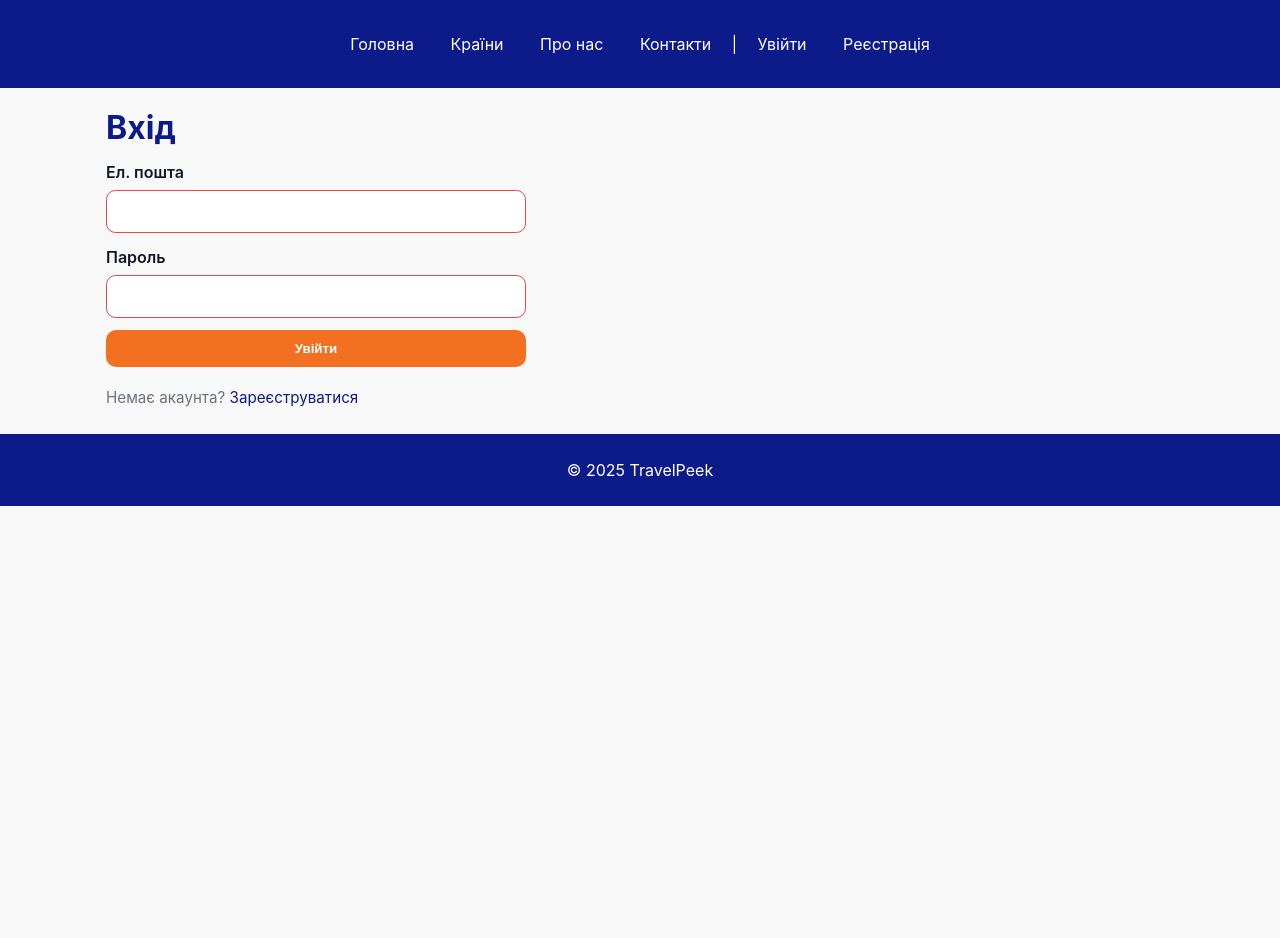
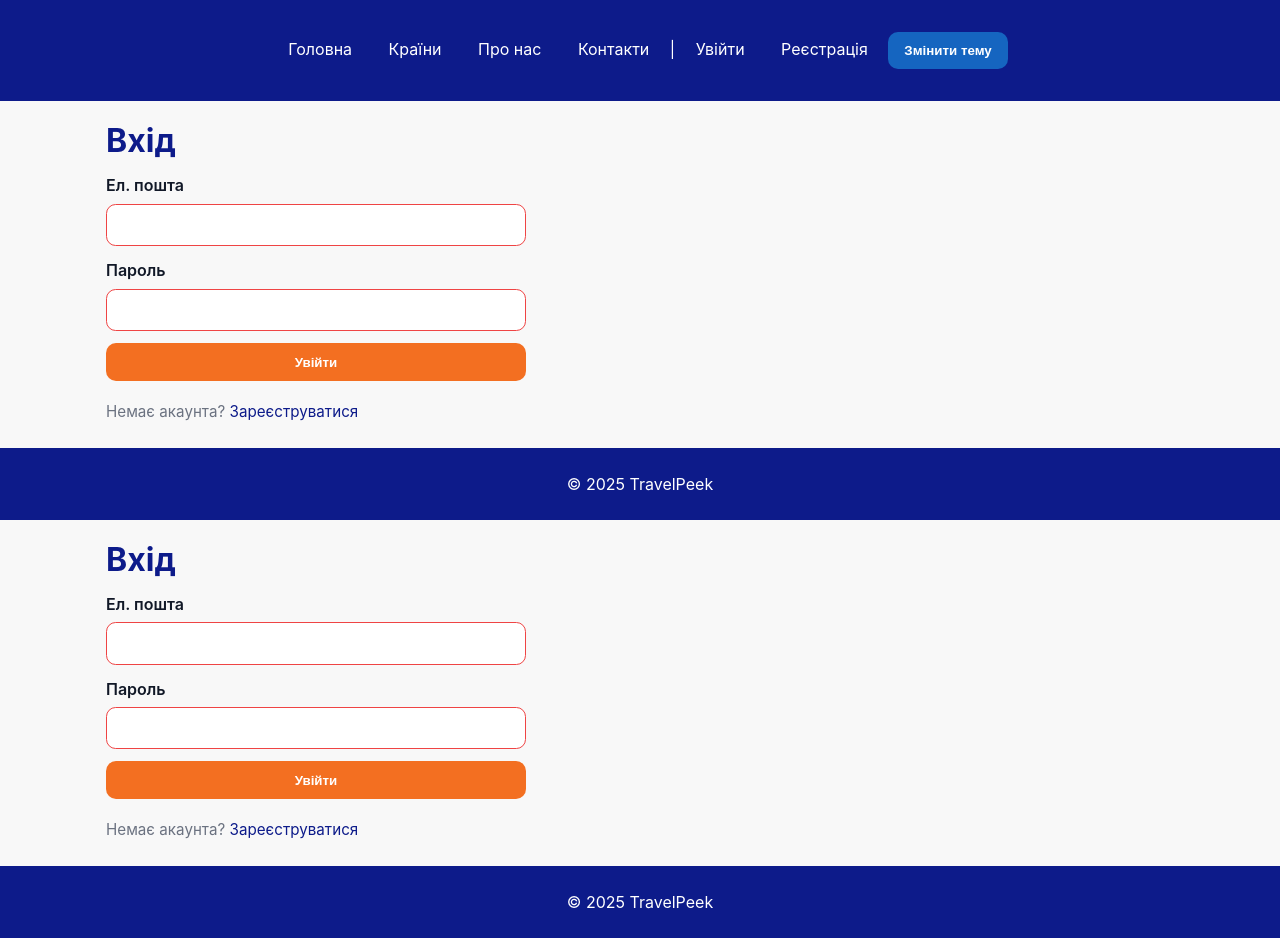
Before and after one commit to revenkoirina733-blip/TravelPeek, a plain HTML site: page login.html in a window 1280 px wide. Before the commit the page ends 800 px from the top, so only its background shows below. Drawn offline with Linux system fonts and the light colour scheme.

Commit message:
Add theme toggle button to login page
Added a theme toggle button to the navigation.

```diff
--- a/login.html
+++ b/login.html
@@ -16,6 +16,8 @@
     <a href="about.html">Про нас</a>
     <a href="contacts.html">Контакти</a>
     <span id="auth-nav"></span>
+
+    <button type="button" class="btn btn-secondary" data-action="toggle-theme">Змінити тему</button>
   </div>
 </nav>
   </header>
@@ -34,6 +36,25 @@
     </form>
   </main>
 
+  <footer><p> © <span data-year>2025</span> TravelPeek <p></footer>
+  <script src="./js/main.js" defer></script>
+  <script src="./js/auth.js" defer></script>
+</body>
+</html>
+  <main class="container">
+    <h1>Вхід</h1>
+    <form id="login-form" class="form">
+      <label>Ел. пошта
+        <input type="email" name="email" required>
+      </label>
+      <label>Пароль
+        <input type="password" name="password" required>
+      </label>
+      <button class="btn btn-primary" type="submit">Увійти</button>
+      <p class="hint">Немає акаунта? <a href="register.html">Зареєструватися</a></p>
+    </form>
+  </main>
+
   <footer><p>© 2025 TravelPeek</p></footer>
   <script src="./js/auth.js" defer></script>
 </body>
```
